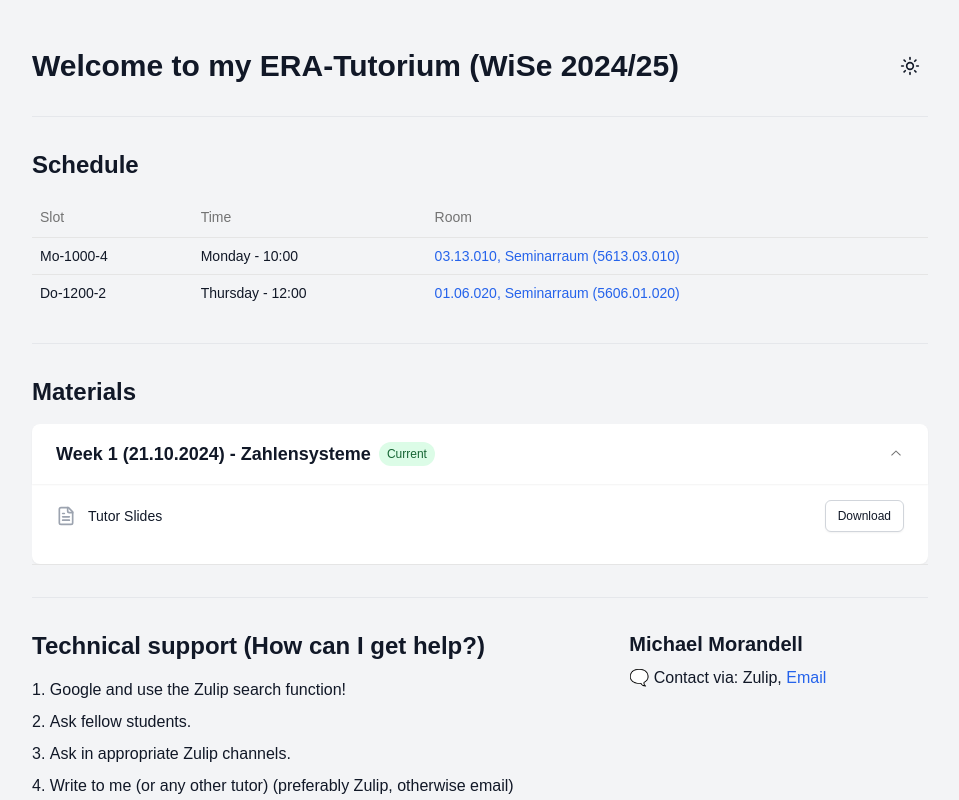
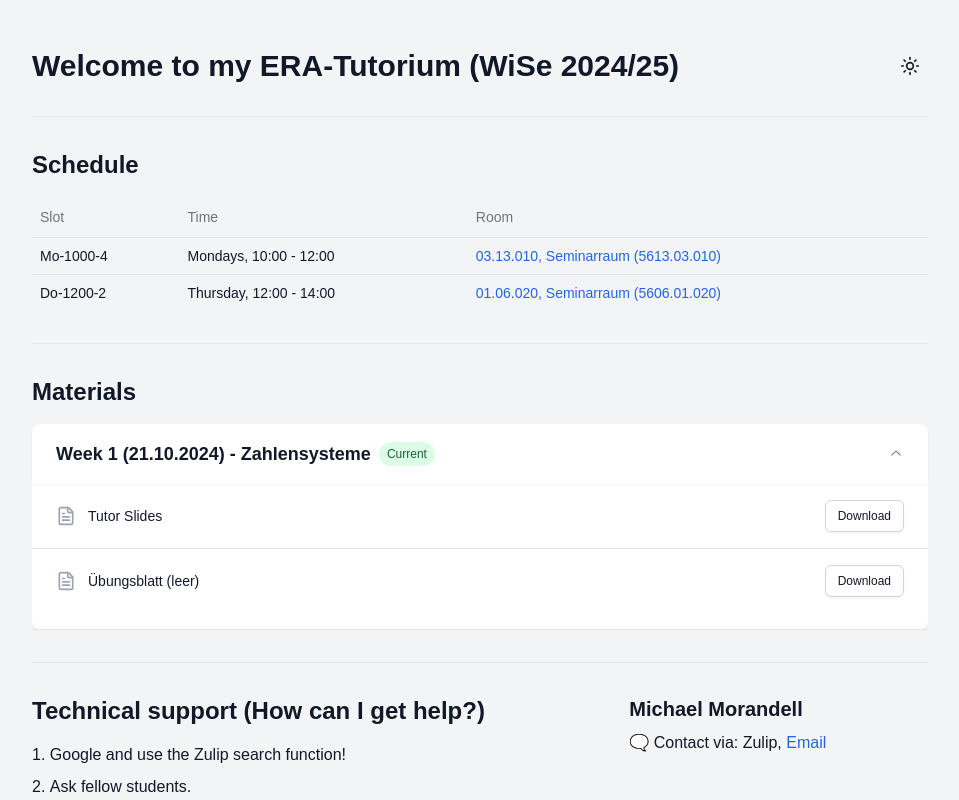
Before and after one commit to mormic04/era_tutorium_website, a Next.js app: page / in a window 1280 px wide. Shown: the top 800 px of the page, without its empty margins (160-1119 px from the left). Built offline with nearby package versions, Linux system fonts and the light colour scheme.

Commit message:
added uebungszettel

```diff
--- a/src/components/LectureMaterials.tsx
+++ b/src/components/LectureMaterials.tsx
@@ -26,7 +26,8 @@ const lectureWeeks = [
     date: "21.10.2024",
     topic: "Zahlensysteme",
     materials: [
-      { name: "Tutor Slides", url: "w01/era_tutorslides_w01.pdf" },
+      { name: "Tutor Slides", url: materialBasePath + "w01/era_tutorslides_w01.pdf" },
+      { name: "Übungsblatt (leer)", url: "https://www.moodle.tum.de/mod/resource/view.php?id=3192195"}
     ],
   },
 ]
@@ -77,7 +78,7 @@ export default function LectureMaterials() {
             <TableBody>
               <TableRow>
                 <TableCell>Mo-1000-4</TableCell>
-                <TableCell>Monday - 10:00</TableCell>
+                <TableCell>Mondays, 10:00 - 12:00</TableCell>
                 <TableCell>
                   <a href="https://nav.tum.de/room/5613.03.010#18/48.262803/11.666871" className="text-blue-600 dark:text-blue-400 hover:underline">
                     03.13.010, Seminarraum (5613.03.010)
@@ -86,7 +87,7 @@ export default function LectureMaterials() {
               </TableRow>
               <TableRow>
                 <TableCell>Do-1200-2</TableCell>
-                <TableCell>Thursday - 12:00</TableCell>
+                <TableCell>Thursday, 12:00 - 14:00</TableCell>
                 <TableCell>
                   <a href="https://nav.tum.de/room/5606.01.020#18/48.262264/11.668827" className="text-blue-600 dark:text-blue-400 hover:underline">
                     01.06.020, Seminarraum (5606.01.020)
@@ -135,7 +136,7 @@ export default function LectureMaterials() {
                           size="sm"
                           className="ml-4 bg-white dark:bg-gray-800 text-gray-900 dark:text-gray-100 border-gray-300 dark:border-gray-600 hover:bg-gray-100 dark:hover:bg-gray-700"
                         >
-                          <a href={ materialBasePath + material.url } download>
+                          <a href={ material.url } download>
                             Download
                           </a>
                         </Button>
```
